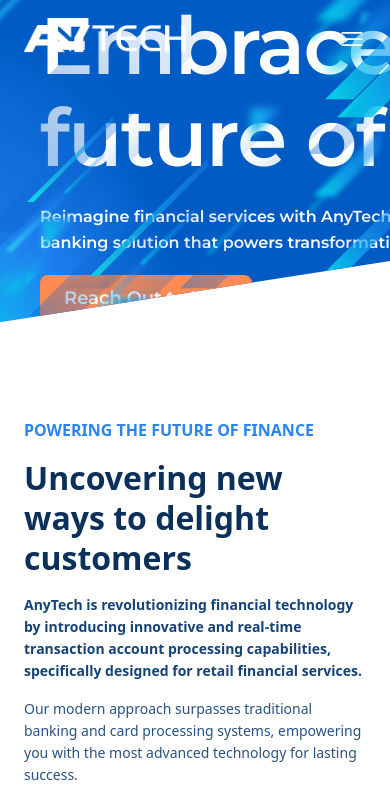
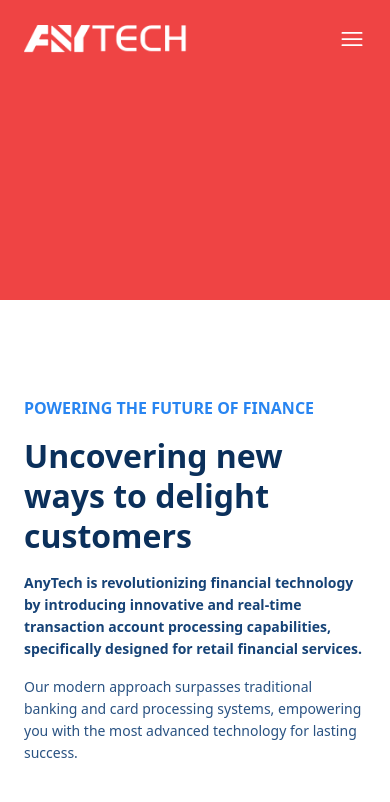
Before and after one commit to EsrakFahim/Anytexh, a React (Vite) app: page / in a window 390 px wide. Shown: the top 802 px of the page. Built offline with nearby package versions, Linux system fonts and the light colour scheme.

Commit message:
feat: enhance HeroSection layout for improved responsiveness; add mobile fallback

```diff
--- a/src/Components/HeroSection/HeroSection.jsx
+++ b/src/Components/HeroSection/HeroSection.jsx
@@ -28,9 +28,10 @@
       const groupTwoOffset = -offset * 0.04; // for 2nd and 4th SVG images
 
       return (
+            <div>
                   <div
                         onMouseMove={handleMouseMove}
-      className="mx-auto lg:h-[max(620px,_calc(92vh-49px))] h-auto bg-[radial-gradient(59.82%_121.73%_at_-9.66%_130.31%,_#00e9ea_0%,_#1f80f0_52.08%,_#005bc4_100%)]  lg:flex justify-between items-center relative overflow-hidden "
+                        className="mx-auto lg:h-[max(620px,_calc(92vh-49px))] h-auto bg-[radial-gradient(59.82%_121.73%_at_-9.66%_130.31%,_#00e9ea_0%,_#1f80f0_52.08%,_#005bc4_100%)] hidden lg:flex justify-between items-center relative overflow-hidden "
                         style={{ clipPath: "polygon(0px 0px, 100% 0px, 100% 81%, 0% 100%)" }}
                   >
                         {/* Left text content */}
@@ -96,6 +97,10 @@
                               />
                         </div>
                   </div>
+                  <div className="lg:hidden bg-red-500 w-full h-[300px]">
+
+                  </div>
+            </div>
       );
 };
 
```
Lines whose indentation alone changed are shown as unchanged.
